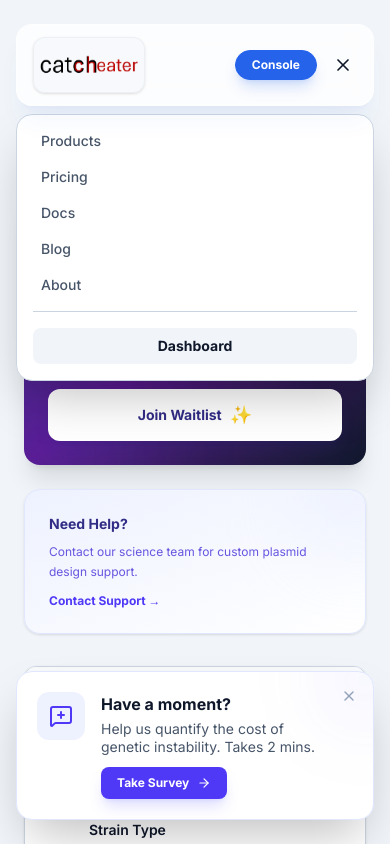
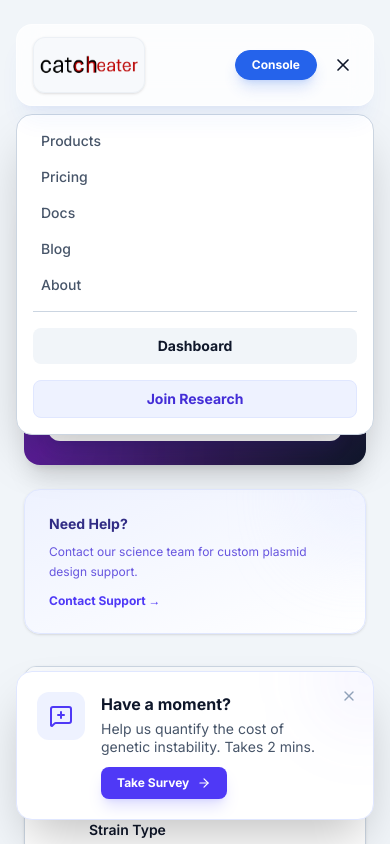
Before and after one commit to QuercusCode/Catcheaterweb, a Next.js app: page / in a window 390 px wide. Both pictures are taken after a click on the button 343 px from the left and 65 px from the top of the page. Shown: the top 844 px of the page. Built offline with nearby package versions, Linux system fonts and the light colour scheme.

Commit message:
fix: add 'Join Research' button to mobile navigation menu

```diff
--- a/src/components/Navbar.tsx
+++ b/src/components/Navbar.tsx
@@ -180,6 +180,9 @@ export default function Navbar() {
                         <Link href="/dashboard" className="w-full bg-slate-100 text-foreground px-4 py-2 rounded-lg text-sm font-bold text-center">
                             Dashboard
                         </Link>
+                        <Link href="/survey" className="w-full bg-indigo-50 text-indigo-700 border border-indigo-100 px-4 py-2 rounded-lg text-sm font-bold text-center">
+                            Join Research
+                        </Link>
                     </motion.div>
                 )}
             </div>
```
